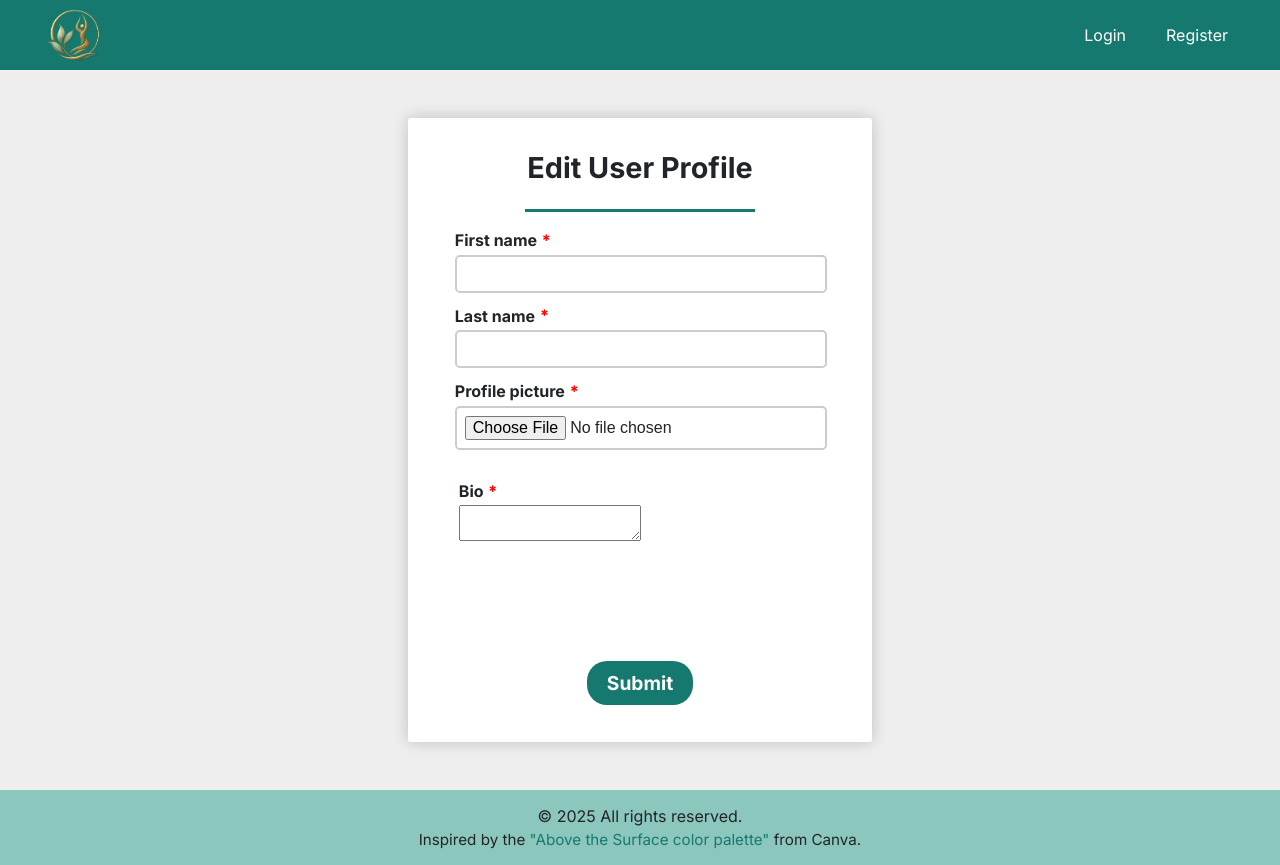
After one commit to StValentina/wellness_studio_project, a Django app: template templates/accounts/edit-profile.html in a window 1280 px wide. The commit adds this page. Run offline with Django 5.2, Linux system fonts and the light colour scheme; the template is opened without the code that fills it, so the values that code supplies are empty, except form fields; tables that the repository leaves empty hold one stand-in row (values such as "Sample post"); form fields are guessed from the names that the template uses.

Commit message:
create and edit functionality for editing profile info

```diff
--- a/WellnessNewProject/urls.py
+++ b/WellnessNewProject/urls.py
@@ -16,7 +16,8 @@ Including another URLconf
 """
 from django.contrib import admin
 from django.urls import path, include
-
+from django.conf import settings
+from django.conf.urls.static import static
 
 urlpatterns = [
     path('', include('core.urls')),
@@ -26,4 +27,4 @@ urlpatterns = [
     path('classes/', include('studio_classes.urls')),
     path('bookings/', include('bookings.urls')),
     path('reviews/', include('reviews.urls')),
-]
+] + static(settings.MEDIA_URL, document_root=settings.MEDIA_ROOT)
--- a/accounts/urls.py
+++ b/accounts/urls.py
@@ -1,11 +1,12 @@
 from django.urls import path, include
-from accounts.views import RegisterView, LoginUserView, logout_user, AccountDetailView
+from accounts.views import RegisterView, LoginUserView, logout_user, AccountDetailView, AccountEditView
 
 urlpatterns = [
     path('register/', RegisterView.as_view(), name='register'),
     path('login/', LoginUserView.as_view(), name='login'),
     path('logout/', logout_user, name='logout'),
     path('', include([
-        path('<int:pk>/detail/', AccountDetailView.as_view(), name='profile_detail'),
+        path('<int:pk>/detail/', AccountDetailView.as_view(), name='detail-profile'),
+        path('<int:pk>/edit/', AccountEditView.as_view(), name='edit-profile'),
     ]))
 ]
--- a/static/css/pages.css
+++ b/static/css/pages.css
@@ -72,16 +72,25 @@
     justify-content: space-evenly;
 }
 
-.profile-image {
-    border: 1px solid red;
+/*.profile-image {*/
+/*    border: 1px solid red;*/
+/*}*/
+
+.profile-image img {
+    max-width: 60%;
+    border-radius: 50%;
+    /*border: 1px solid red;*/
 }
 
 .profile-info {
+    margin-right: 20px;
     flex: 0 0 65%;
-    border: 1px solid red;
+    /*border: 1px solid red;*/
 }
 
 .profile-info-btn {
+    margin-bottom: 10px;
+    margin-right: 30px;
     display: flex;
     flex-direction: row;
     justify-content: flex-end;
@@ -164,6 +173,13 @@ legend {
     margin: 0.5em;
 }
 
+.form-field-bio {
+    min-height: 140px;
+    padding: 10px 12px;
+    border-radius: 8px;
+    resize: vertical;
+}
+
 .form-login label::after {
     content: "*";
     color: red;
--- /dev/null
+++ b/templates/accounts/edit-profile.html
@@ -0,0 +1,57 @@
+{% extends 'base.html' %}
+
+{% block content %}
+    <div class="form-container">
+        <form action="" class="form-login" method="post" enctype="multipart/form-data">
+            {% csrf_token %}
+            <fieldset>
+                <legend>Edit User Profile</legend>
+
+                <p class="form-field">
+                    {{ form.first_name.label_tag }}
+                    {{ form.first_name }}
+                    {% if form.first_name.errors %}
+                        <div class="error-message">
+                            {{ form.first_name.errors }}
+                        </div>
+                    {% endif %}
+                </p>
+
+                <p class="form-field">
+                    {{ form.last_name.label_tag }}
+                    {{ form.last_name }}
+                    {% if form.last_name.errors %}
+                        <div class="error-message">
+                            {{ form.last_name.errors }}
+                        </div>
+                    {% endif %}
+                </p>
+
+                <p class="form-field">
+                    {{ form.profile_picture.label_tag }}
+                    {{ form.profile_picture }}
+                    {% if form.profile_picture.errors %}
+                        <div class="error-message">
+                            {{ form.profile_picture.errors }}
+                        </div>
+                    {% endif %}
+                </p>
+
+                <p class="form-field-bio">
+                    {{ form.bio.label_tag }}
+                    {{ form.bio }}
+                    {% if form.bio.errors %}
+                        <div class="error-message">
+                            {{ form.bio.errors }}
+                        </div>
+                    {% endif %}
+                </p>
+
+                <div class="btn-container">
+                    <button type="submit">Submit</button>
+                </div>
+
+            </fieldset>
+        </form>
+    </div>
+{% endblock %}
--- a/templates/partials/header.html
+++ b/templates/partials/header.html
@@ -25,7 +25,7 @@
                             <a class="nav-link" href="#">Create Project</a>
                         </li>
                         <li class="nav-item">
-                            <a class="nav-link" href="{% url 'profile_detail' pk=user.pk %}">Profile</a>
+                            <a class="nav-link" href="{% url 'detail-profile' pk=user.pk %}">Profile</a>
                         </li>
                         <li class="nav-item">
                             <a class="nav-link" href="{% url 'logout' %}">Logout</a>
```
Also changed, not shown: accounts/forms.py (+9 -1 lines), accounts/views.py (+10 -2 lines), templates/accounts/detail-profile.html (+6 -6 lines).
